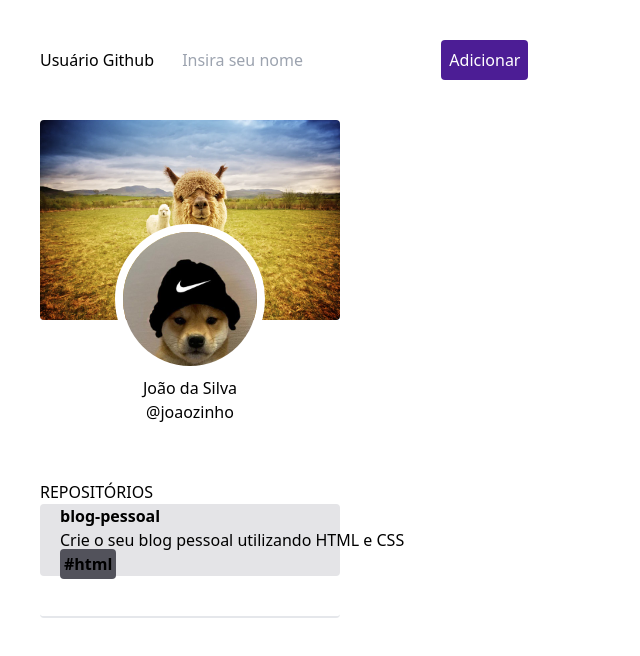
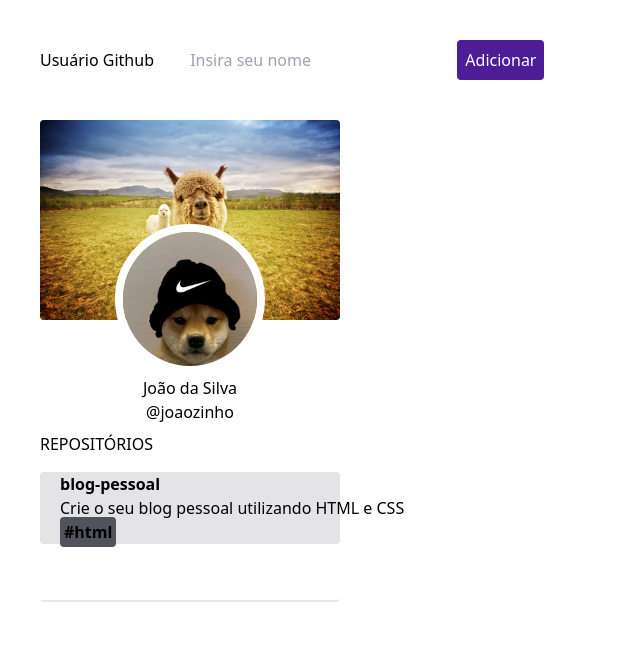
Before and after one commit to MeErickss/tailwind, a website: page src/index.html in a window 1280 px wide. Shown: the whole page, without its empty margins (0-640 px from the left). Drawn offline with Linux system fonts and the light colour scheme.

Commit message:
atualizado

```diff
--- a/src/index.html
+++ b/src/index.html
@@ -7,21 +7,21 @@
 </head>
 <body class="truncate">
     <div class="w-full h-full p-10">
-        <div header class="">
+        <div header>
             <label>Usuário Github</label>
-            <input class="mx-4 p-2" inpt type="text" placeholder="Insira seu nome">
+            <input class="mx-4 p-2 px-4" inpt type="text" placeholder="Insira seu nome">
             <button class="text-white bg-violet-900 rounded p-2" btn>Adicionar</button>
         </div>
 
-        <main class="w-1/4 h-full py-10 border-b-2 rounded">
+        <main class="w-1/4 h-1/2 py-10 border-b-2 rounded">
             <header>
                 <div class="head">
-                    <img class="rounded" width="450" src="land.jpg" alt="background">
+                    <img class="rounded h-68" width="450" src="land.jpg" alt="background">
                 </div>
 
                 <article class="flex flex-wrap justify-center text-center">
                     <img class="rounded-full absolute -mt-24 border-8 border-white" width="150" src="pfp.jpg" alt="profile picture">
-                    <div class="py-14 h-18">
+                    <div class="py-14 h-16">
                         <p class="w-full" name class="name">João da Silva</p>
                         <span class="w-full" login class="login">@joaozinho</span>
                     </div>
@@ -31,7 +31,7 @@
             <nav>
                 <p>REPOSITÓRIOS</p>
 
-                <section class="bg-zinc-200 px-5 rounded" >
+                <section class="bg-zinc-200 px-5 my-4 rounded" >
                     <strong nameR class="nameR">blog-pessoal</strong>
                     <p description class="description">Crie o seu blog pessoal utilizando HTML e CSS</p>
                     <span language class="bg-zinc-600 rounded p-1"><strong>#html</strong></span>
```
Also changed, not shown: src/output.css.
